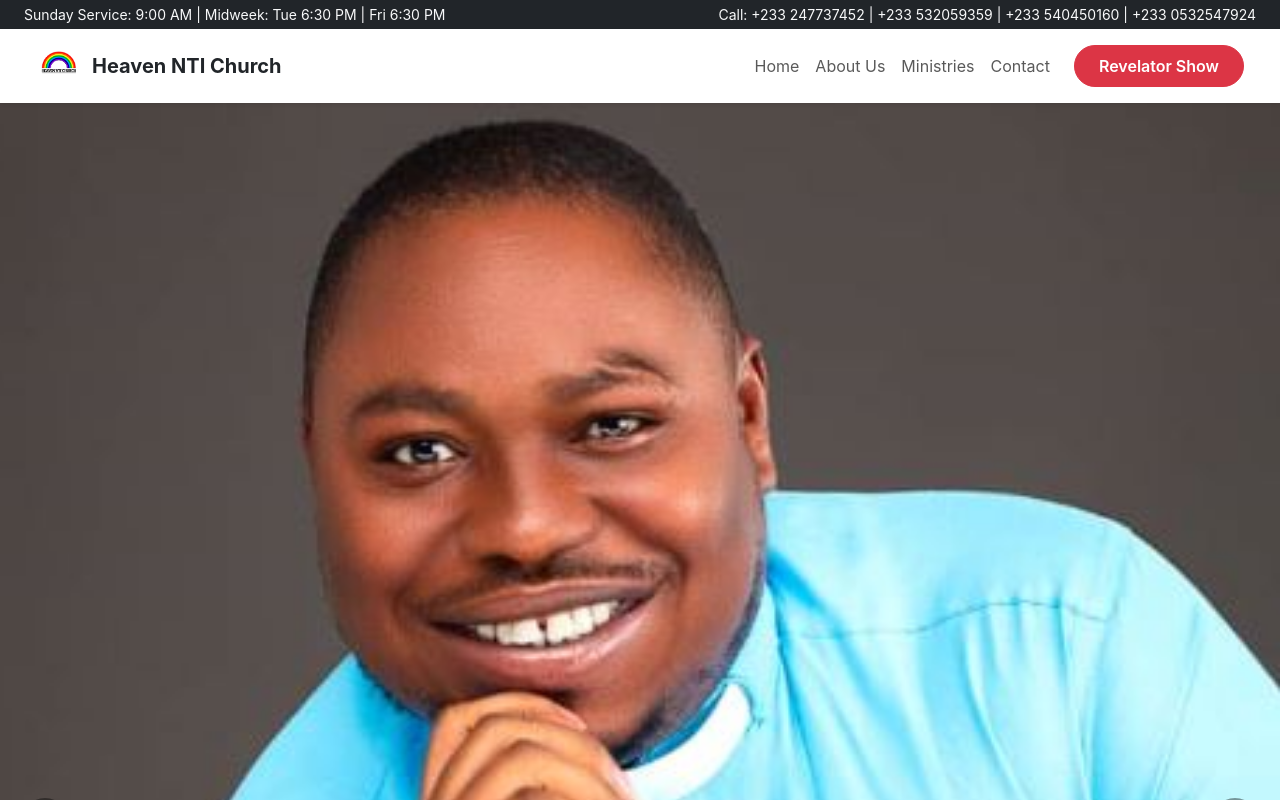
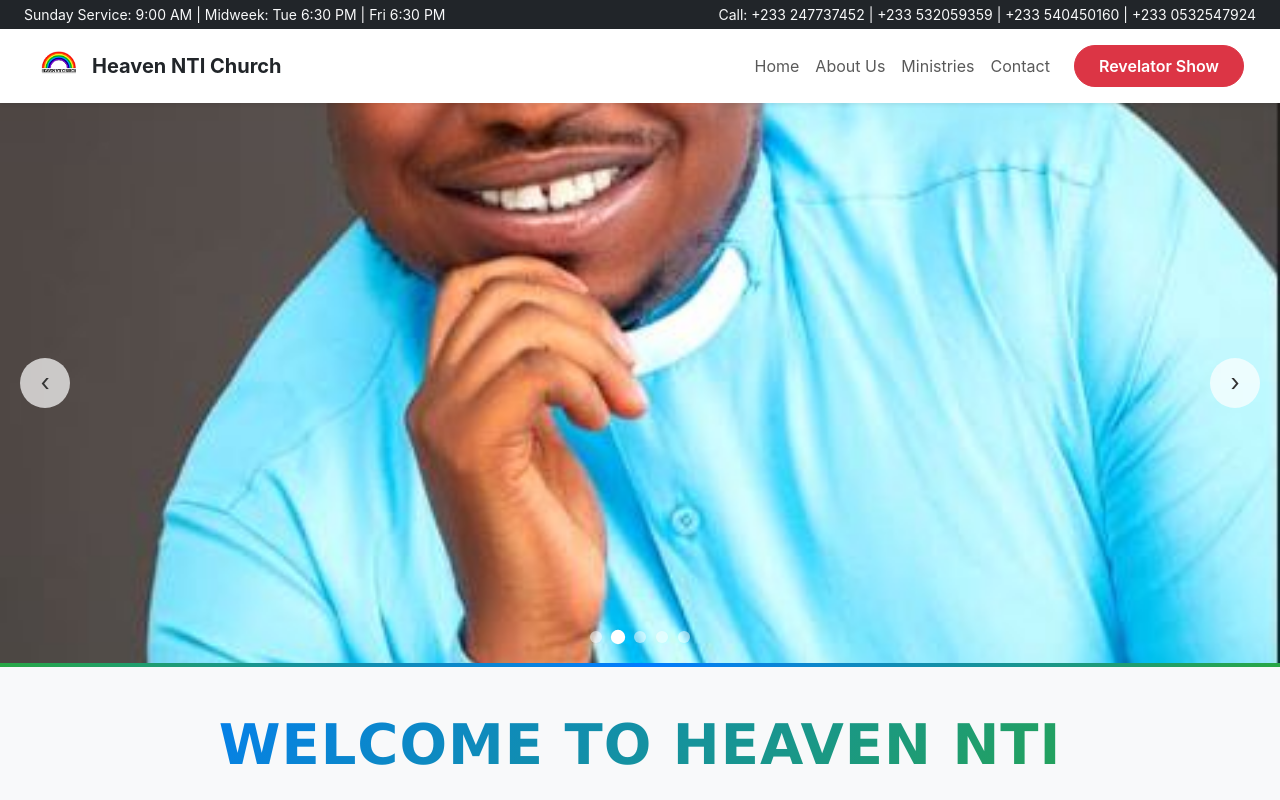
Before and after one commit to Daniel-KK-world/Heaven-Nti-Church, a React (Create React App) app: page / in a window 1280 px wide. Shown: the top 800 px of the page. Built offline with nearby package versions, Linux system fonts and the light colour scheme.

Commit message:
Hero slider styles fix

```diff
--- a/src/App.css
+++ b/src/App.css
@@ -1,8 +1,8 @@
-/* Church Hero Slider - Clean Version */
+/* Hero Slider Styles */
 .church-hero-slider {
   position: relative;
   width: 100%;
-  height: 180vh;
+  height: 70vh;
   overflow: hidden;
 }
 
@@ -19,25 +19,19 @@
   width: 100%;
   height: 100%;
   opacity: 0;
-  transition: opacity 0.8s ease-in-out;
-  z-index: 1;
+  transition: opacity 0.8s ease;
 }
 
 .hero-slide.active {
   opacity: 1;
-  z-index: 2;
 }
 
 .slide-image-container {
-  position: absolute;
-  top: 0;
-  left: 0;
   width: 100%;
-  height: 180vh;
-  overflow: hidden;
+  height: 100%;
   display: flex;
+  justify-content: center;
   align-items: center;
-  justify-content: center;
 }
 
 .slide-image {
@@ -45,7 +39,6 @@
   height: 100%;
   object-fit: cover;
   object-position: center center;
-  top: 30%;
 }
 
 /* Navigation arrows */
@@ -53,23 +46,20 @@
   position: absolute;
   top: 50%;
   transform: translateY(-50%);
+  background: rgba(255, 255, 255, 0.7);
+  border: none;
+  border-radius: 50%;
   width: 50px;
   height: 50px;
-  background-color: rgba(0, 0, 0, 0.4);
-  border: none;
-  border-radius: 50%;
-  color: white;
   font-size: 24px;
+  color: #333;
   cursor: pointer;
-  z-index: 20;
+  z-index: 10;
   transition: all 0.3s ease;
-  display: flex;
-  align-items: center;
-  justify-content: center;
 }
 
 .slider-arrow:hover {
-  background-color: rgba(0, 0, 0, 0.6);
+  background: rgba(255, 255, 255, 0.9);
 }
 
 .slider-arrow-prev {
@@ -80,38 +70,34 @@
   right: 20px;
 }
 
-/* Custom dots */
-.custom-dots {
+/* Dots indicator - CENTERED */
+.slider-dots {
   position: absolute;
   bottom: 20px;
-  left: 50%;
-  transform: translateX(-50%);
+  left: 0;
+  right: 0;
   display: flex;
-  gap: 12px;
-  z-index: 15;
+  justify-content: center;
+  gap: 10px;
+  z-index: 10;
 }
 
-.dot {
+.slider-dot {
   width: 12px;
   height: 12px;
   border-radius: 50%;
-  background-color: rgba(255, 255, 255, 0.5);
   border: none;
+  background: rgba(255, 255, 255, 0.5);
   cursor: pointer;
   transition: all 0.3s ease;
-  padding: 0;
 }
 
-.dot.active {
-  background-color: white;
-  transform: scale(1.3);
+.slider-dot.active {
+  background: rgba(255, 255, 255, 1);
+  transform: scale(1.2);
 }
 
-.dot:hover {
-  background-color: rgba(255, 255, 255, 0.8);
-}
-
-/* Responsive styles */
+/* Mobile responsiveness */
 @media (max-width: 768px) {
   .church-hero-slider {
     height: 50vh;
@@ -120,7 +106,7 @@
   .slider-arrow {
     width: 40px;
     height: 40px;
-    font-size: 20px;
+    font-size: 18px;
   }
 
   .slider-arrow-prev {
@@ -130,14 +116,9 @@
   .slider-arrow-next {
     right: 10px;
   }
-
-  .dot {
-    width: 10px;
-    height: 10px;
-  }
 }
 
-@media (max-width: 576px) {
+@media (max-width: 480px) {
   .church-hero-slider {
     height: 40vh;
   }
@@ -145,7 +126,7 @@
   .slider-arrow {
     width: 35px;
     height: 35px;
-    font-size: 18px;
+    font-size: 16px;
   }
 }
 
--- a/src/components/HeroSlider.js
+++ b/src/components/HeroSlider.js
@@ -23,7 +23,7 @@ function HeroSlider() {
 
   const goToNext = useCallback(() => {
     setCurrentSlide((prev) => (prev + 1) % slides.length);
-  }, [slides.length]); // ✅ depends only on slides.length
+  }, [slides.length]);
 
   const goToPrev = useCallback(() => {
     setCurrentSlide((prev) => (prev - 1 + slides.length) % slides.length);
@@ -33,7 +33,7 @@ function HeroSlider() {
   useEffect(() => {
     const interval = setInterval(goToNext, 4000);
     return () => clearInterval(interval);
-  }, [goToNext]); // ✅ safe to include now
+  }, [goToNext]);
 
   return (
     <section className="church-hero-slider">
@@ -62,12 +62,12 @@ function HeroSlider() {
         &#8250;
       </button>
 
-      {/* Dots indicator */}
-      <div className="custom-dots">
+      {/* Dots indicator - CENTERED */}
+      <div className="slider-dots">
         {slides.map((_, idx) => (
           <button
             key={idx}
-            className={`dot ${currentSlide === idx ? 'active' : ''}`}
+            className={`slider-dot ${currentSlide === idx ? 'active' : ''}`}
             onClick={() => goToSlide(idx)}
             aria-label={`Go to slide ${idx + 1}`}
           ></button>
```
